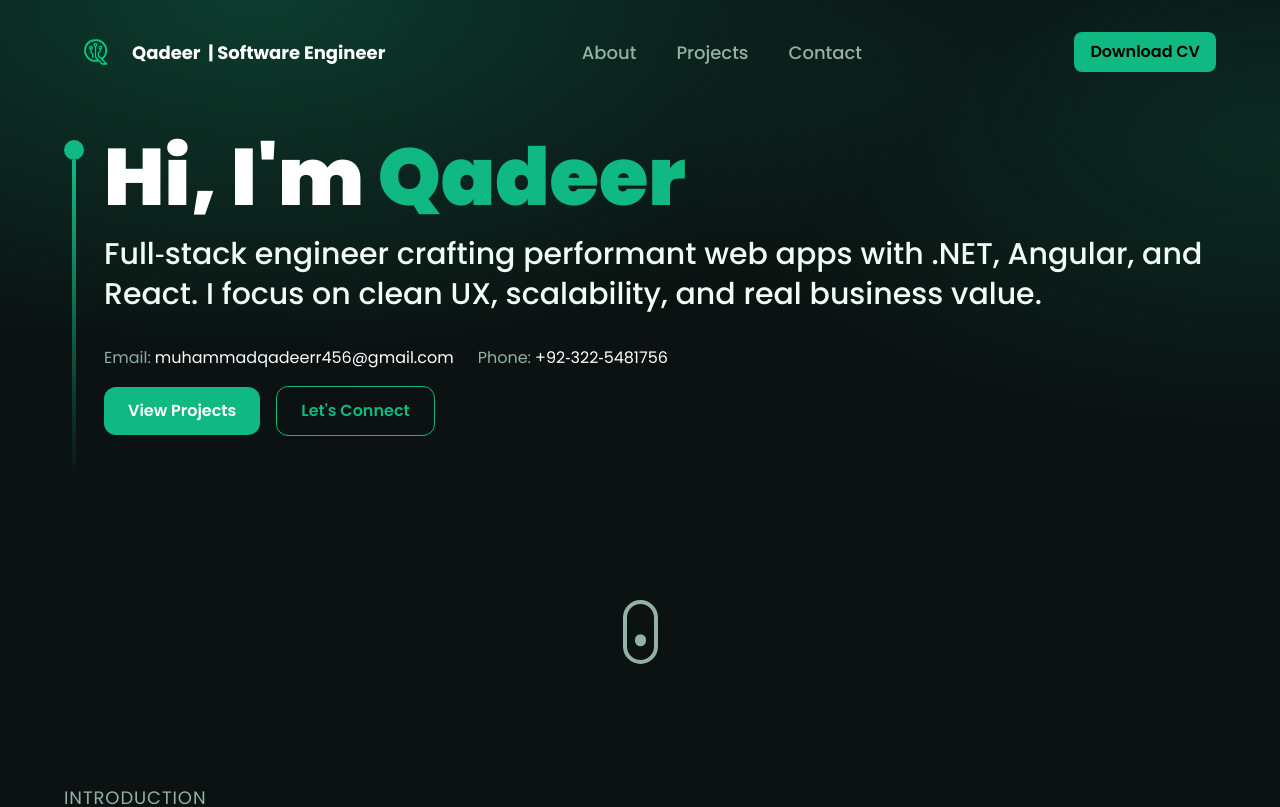
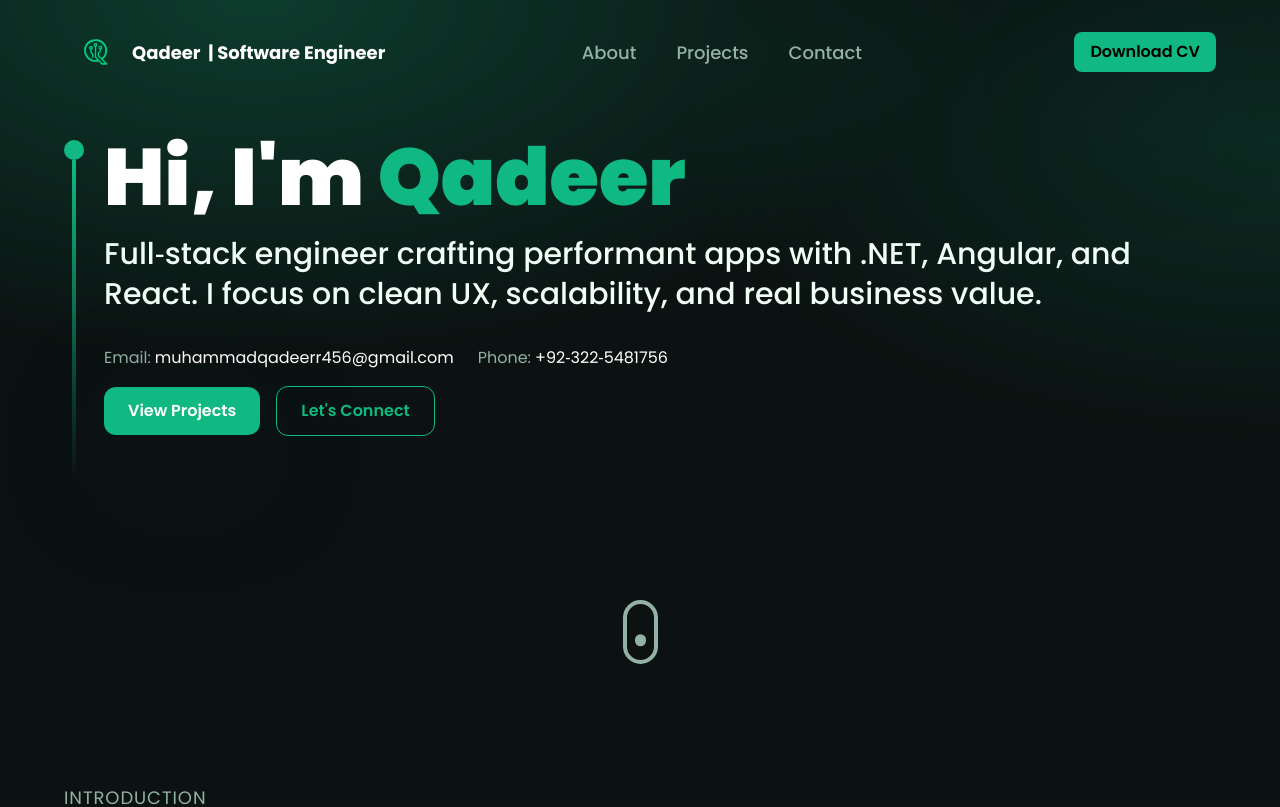
Before and after one commit to muhammad-qadeerr/my-portfolio, a React (Vite) app: page / in a window 1280 px wide. Shown: the top 807 px of the page. Built offline with nearby package versions, Linux system fonts and the light colour scheme.

Commit message:
minor navbar text changes

```diff
--- a/src/components/Hero.jsx
+++ b/src/components/Hero.jsx
@@ -17,7 +17,7 @@ const Hero = () => {
             Hi, I'm <span className="text-[#10B981]"> Qadeer</span>
           </h1>
           <p className={`${styles.heroSubText} mt-2 text-white-100`}>
-            Full‑stack engineer crafting performant web apps with .NET, Angular,
+            Full‑stack engineer crafting performant apps with .NET, Angular,
             and React. I focus on clean UX, scalability, and real business value.
           </p>
           <div className="mt-8 flex flex-col gap-4">
```
